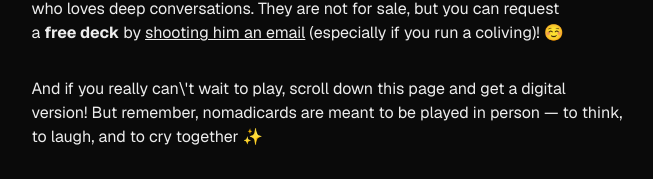
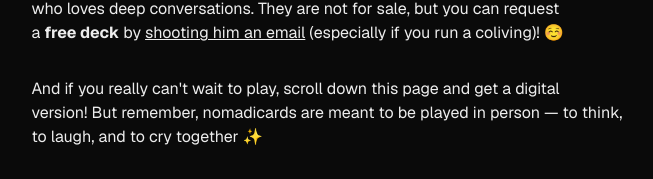
Before and after one commit to francescocarlucci/nomadicards, a Next.js app: page / in a window 1280 px wide. Shown: the part 609-788 px from the top of the page, without its empty margins (313-966 px from the left). Built offline with nearby package versions, Linux system fonts and the light colour scheme.

Commit message:
Fix escaping

```diff
--- a/app/page.tsx
+++ b/app/page.tsx
@@ -28,7 +28,7 @@
         who loves deep conversations. They are not for sale, but you can request<br/>
         a <b>free deck</b> by <a href="mailto:info@francescocarlucci.com" className="underline">shooting him an email</a> (especially if you run a coliving)! ☺️</p>
 
-        <p>And if you really can\'t wait to play, scroll down this page and get a digital<br/>
+        <p>And if you really can&apos;t wait to play, scroll down this page and get a digital<br/>
         version! But remember, nomadicards are meant to be played in person — to think,<br/>
         to laugh, and to cry together ✨</p>
 
```
